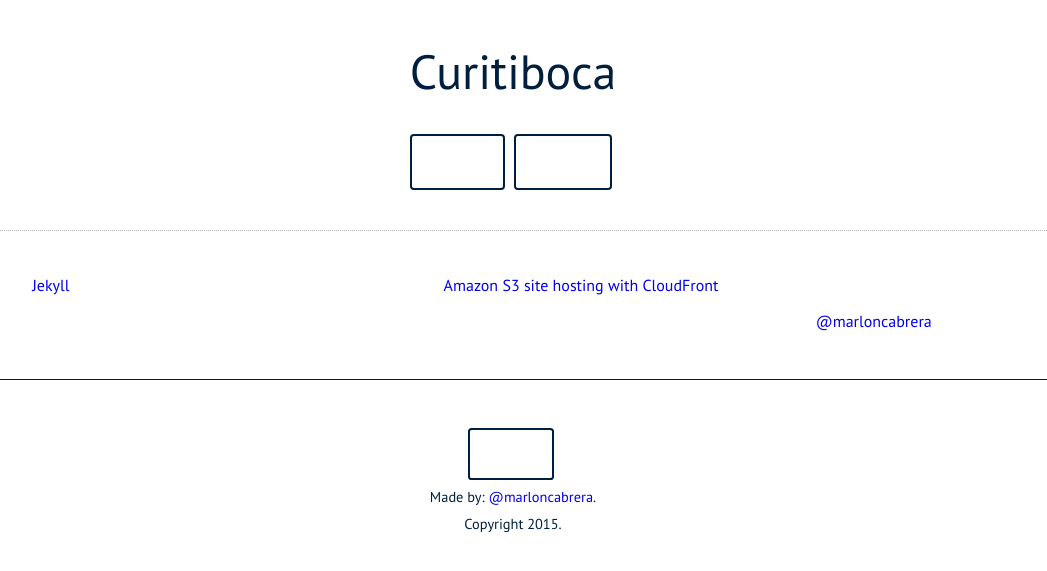
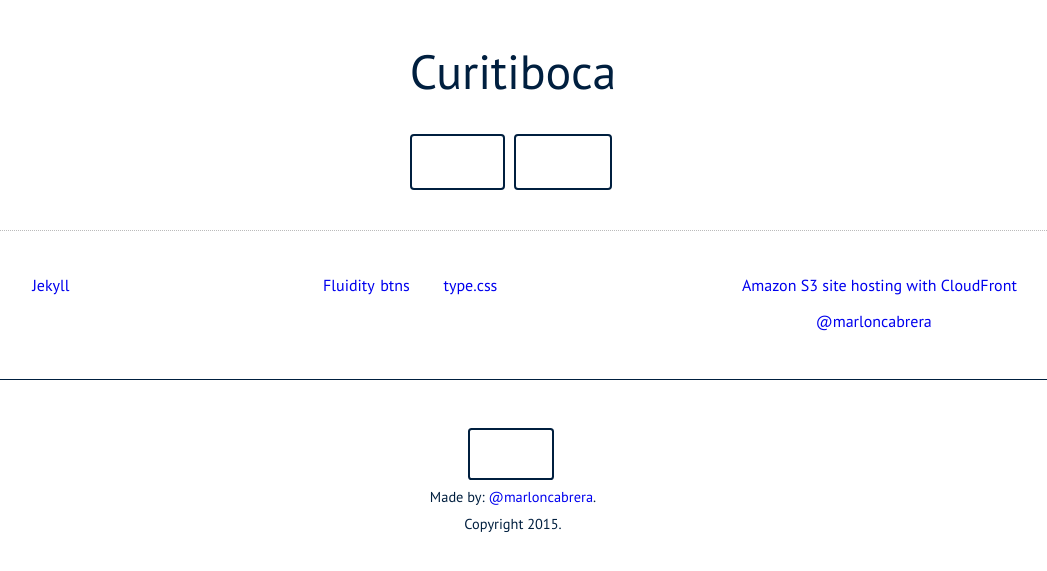
Before and after one commit to marloncabrera/curitiboca, a Jekyll site: the page built from about.md, in a window 1280 px wide. Shown: the top 571 px of the page, without its empty margins (127-1174 px from the left). Built offline with Jekyll 4.4.1, drawn with Linux system fonts in a browser that asks for light colours; some web fonts are replaced; Markdown is read by kramdown in place of the engine named in the settings.

Commit message:
updated about.md 7 sobre.md

```diff
--- a/about.md
+++ b/about.md
@@ -4,6 +4,6 @@ layout: about
 
 *Curitiboca* is a website about the Curitiba city and a personal project to help me learn about HTML5 & CSS3.
 
-The site is built using [Jekyll](http://www.jekyllrb.com) an open source static site generator. It is hosted using [Amazon S3 site hosting with CloudFront](http://docs.aws.amazon.com/gettingstarted/latest/swh/website-hosting-intro.html).
+The site is built using [Jekyll](http://www.jekyllrb.com) an open source static site generator, [Fluidity](http://fluidity.sexy), [btns](http://mrmrs.io/btns/) and [type.css](http://mrmrs.io/type.css/) css3 frameworks. It is hosted using [Amazon S3 site hosting with CloudFront](http://docs.aws.amazon.com/gettingstarted/latest/swh/website-hosting-intro.html).
 
 This version now available is not definitive, it is a  work in progress if you find something missing or wrong please contact me via Twitter: [@marloncabrera](https://www.twitter.com/marloncabrera)
```
Also changed, not shown: sobre.md (+1 -1 lines).
